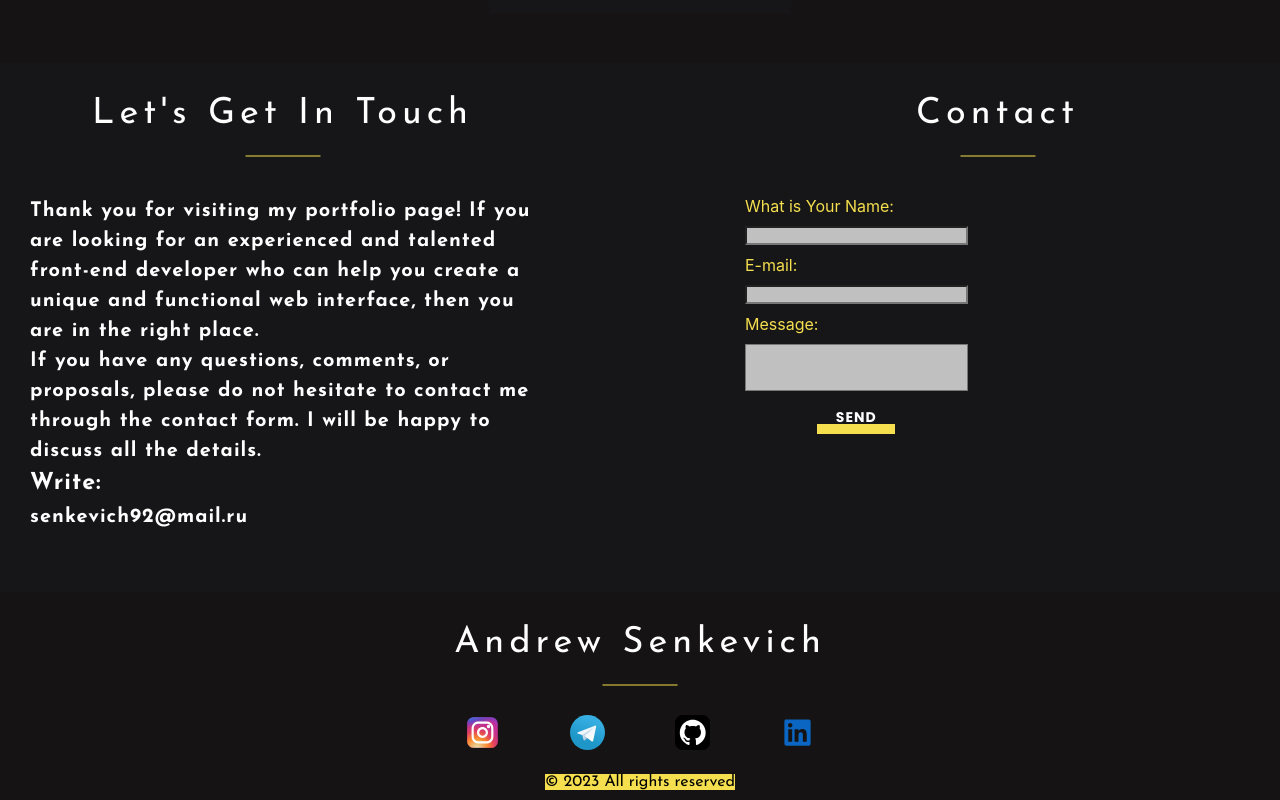
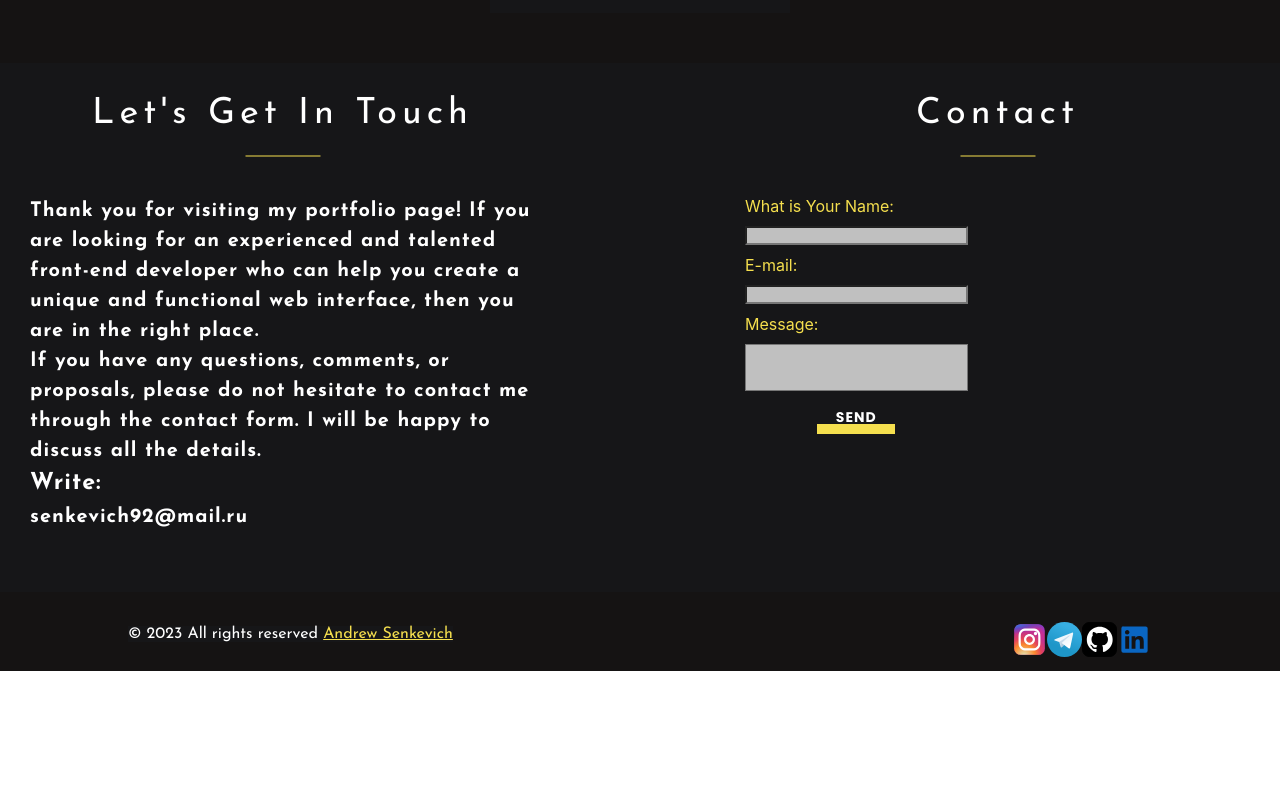
Before and after one commit to Sene4kaaa/portfolio, a React (Create React App) app: page / in a window 1280 px wide. Shown: the part 2507-3307 px from the top of the page. After the commit the page ends 3178 px from the top, so only its background shows below. Built offline with nearby package versions, Linux system fonts and the light colour scheme.

Commit message:
Refactoring code

```diff
--- a/src/components/Contacts/Contacts.tsx
+++ b/src/components/Contacts/Contacts.tsx
@@ -9,7 +9,7 @@ export const Contacts = () => {
 
     return (
         <div id={'Contacts'} className={s.contactsBlock}>
-            <Fade direction={"up"} duration={1500}  /*triggerOnce={true}*/>
+            <Fade direction={"top-left"} duration={1500}  /*triggerOnce={true}*/>
             <div className={s.contactsContainer}>
                 <div className={s.block}>
                     <Title title={'Let\'s get in touch'}/>
--- a/src/components/Footer/Footer.module.scss
+++ b/src/components/Footer/Footer.module.scss
@@ -7,20 +7,30 @@
 
   .footerContainer {
     display: flex;
-    flex-direction: column;
-    justify-content: flex-start;
+    flex-direction: row;
+    justify-content: center;
+
 
     .blockContainer {
       display: flex;
+      width: 100%;
       justify-content: space-between;
-      margin-top: 20px;
-      margin-bottom: 20px;
-      max-width: 350px;
     }
 
     .title {
-      background-color: $primaryColor;
+      background-color: $bgSecondColor;
       font-family: $titleFontFamily;
+      color: $textColor;
     }
   }
 }
+
+.href {
+  font-family: $titleFontFamily;
+  color: $primaryColor;
+}
+
+.icons {
+  display: flex;
+  flex-direction: row;
+}
--- a/src/components/Footer/Footer.tsx
+++ b/src/components/Footer/Footer.tsx
@@ -14,19 +14,25 @@ export const Footer = () => {
     return (
         <div className={s.footerBlock}>
             <div className={`${styleContainer.container} ${s.footerContainer} `}>
-                <Title title={'Andrew Senkevich'}/>
-                <div className={`${styleContainer.container} ${s.blockContainer} `}>
+                {/*<div className={`${styleContainer.container} ${s.blockContainer} `}>*/}
+                {/*</div>*/}
+                <div className={s.blockContainer}>
+                    <div>
+                    <span className={s.title}>© 2023 All rights reserved <a className={s.href}
+                                                                            href={'https://github.com/Sene4kaaa'}>Andrew Senkevich</a> </span>
+                    </div>
+                    <div className={s.icons}>
                         <a href={'https://www.instagram.com/senkevich92_/'}>
-                        <Block src={instagram} /></a>
+                            <Block src={instagram}/></a>
                         <a href={'https://t.me/Andrew_Sene4kaa'}>
                             <Block src={telegram}/></a>
                         <a href={'https://github.com/Sene4kaaa'}>
                             <Block src={github}/></a>
                         <a href={'https://ru.linkedin.com/'}>
                             <Block src={linkedin}/></a>
+                    </div>
 
                 </div>
-                <span className={s.title}>© 2023 All rights reserved</span>
             </div>
         </div>
     )
```
Lines whose indentation alone changed are shown as unchanged.
